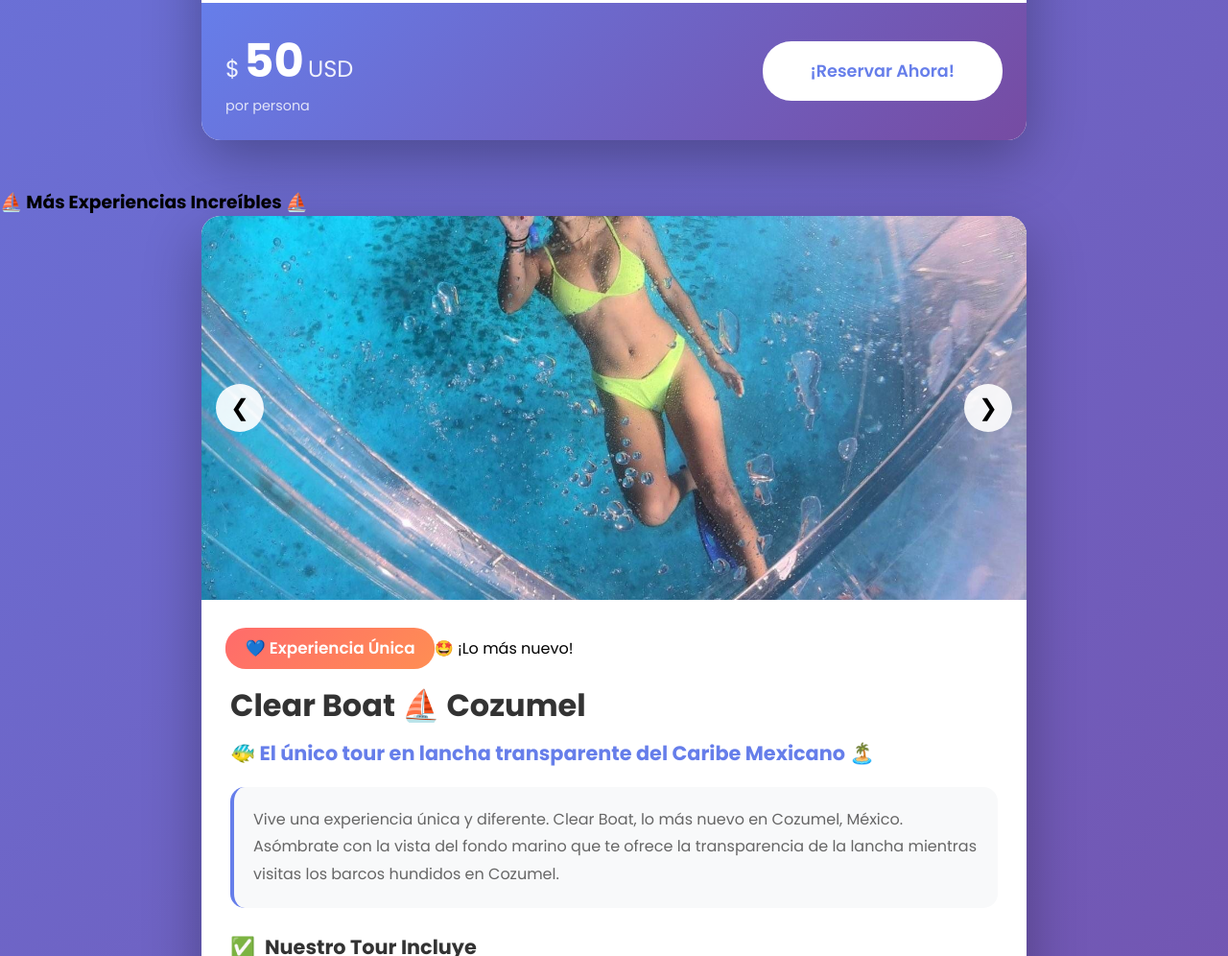
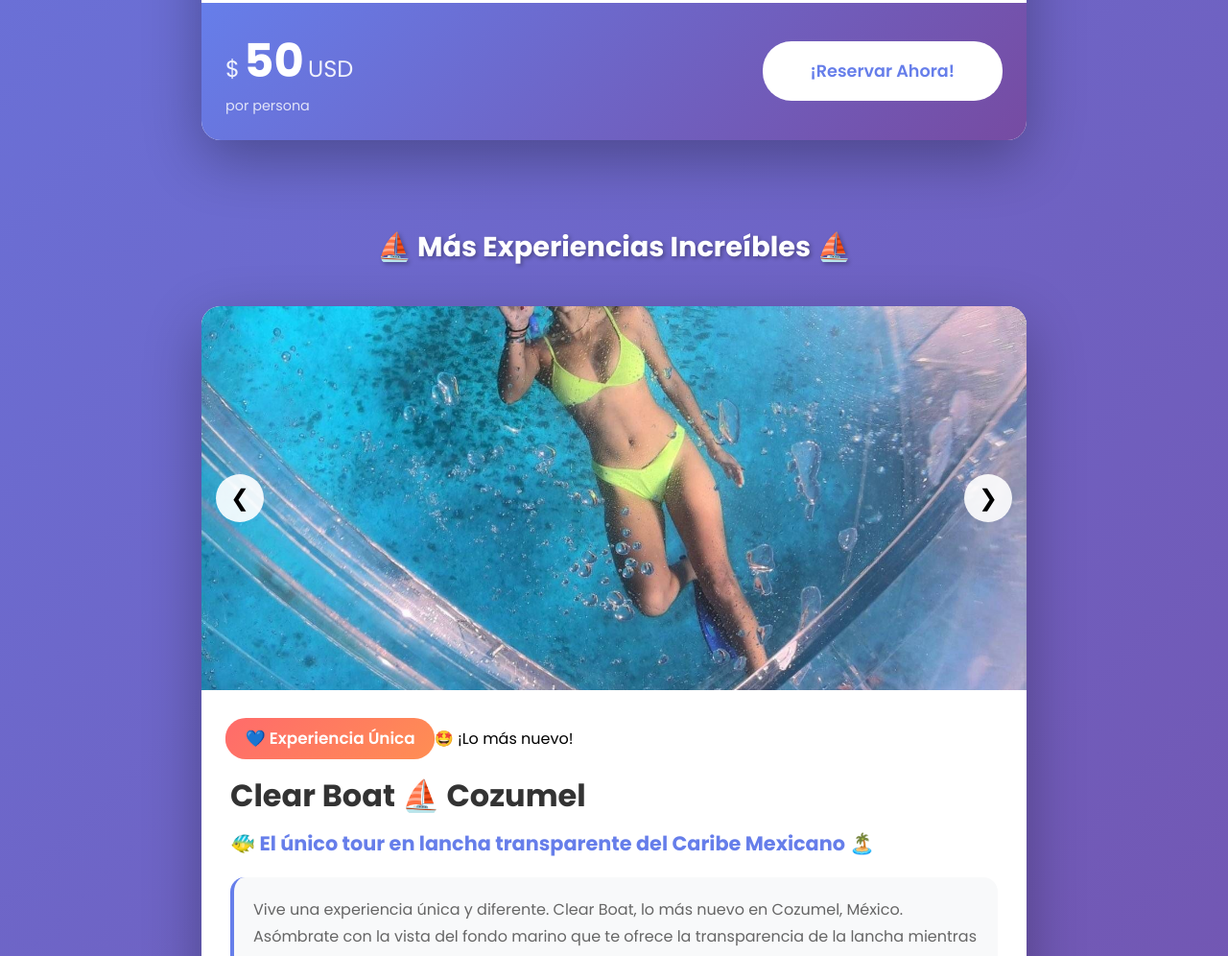
Before and after one commit to Hibra999/Hibra999.github.io, a plain HTML site: page index.html in a window 1280 px wide. Shown: the part 1288-2284 px from the top of the page at 96% size. Drawn offline with Linux system fonts and the light colour scheme.

Commit message:
Mejoro la division entre servicios

```diff
--- a/index.html
+++ b/index.html
@@ -341,6 +341,17 @@
         .book-btn:hover {
             transform: scale(1.05);
             box-shadow: 0 10px 30px rgba(0,0,0,0.2);
+        }
+
+        .section-divider {
+            text-align: center;
+            padding: 40px 20px;
+            color: white;
+        }
+
+        .section-divider h3 {
+            font-size: 1.8rem;
+            text-shadow: 2px 2px 4px rgba(0,0,0,0.3);
         }
 
         /* FOOTER */
```
